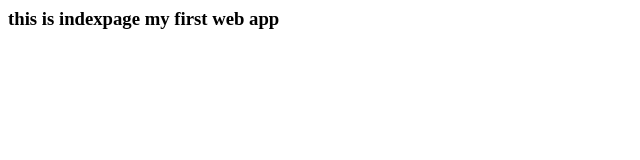
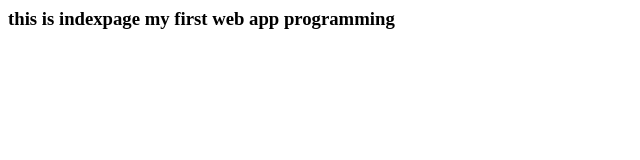
Before and after one commit to radhika-sudo/git-learning, a plain HTML site: page index.html in a window 1280 px wide. Shown: the whole page, without its empty margins (0-640 px from the left). Drawn offline with Linux system fonts and the light colour scheme.

Commit message:
Update index.html

```diff
--- a/index.html
+++ b/index.html
@@ -1,3 +1,3 @@
 <html>
-  <h3> this is indexpage my first web app</h3>
+  <h3> this is indexpage my first web app programming</h3>
   </html>
```
